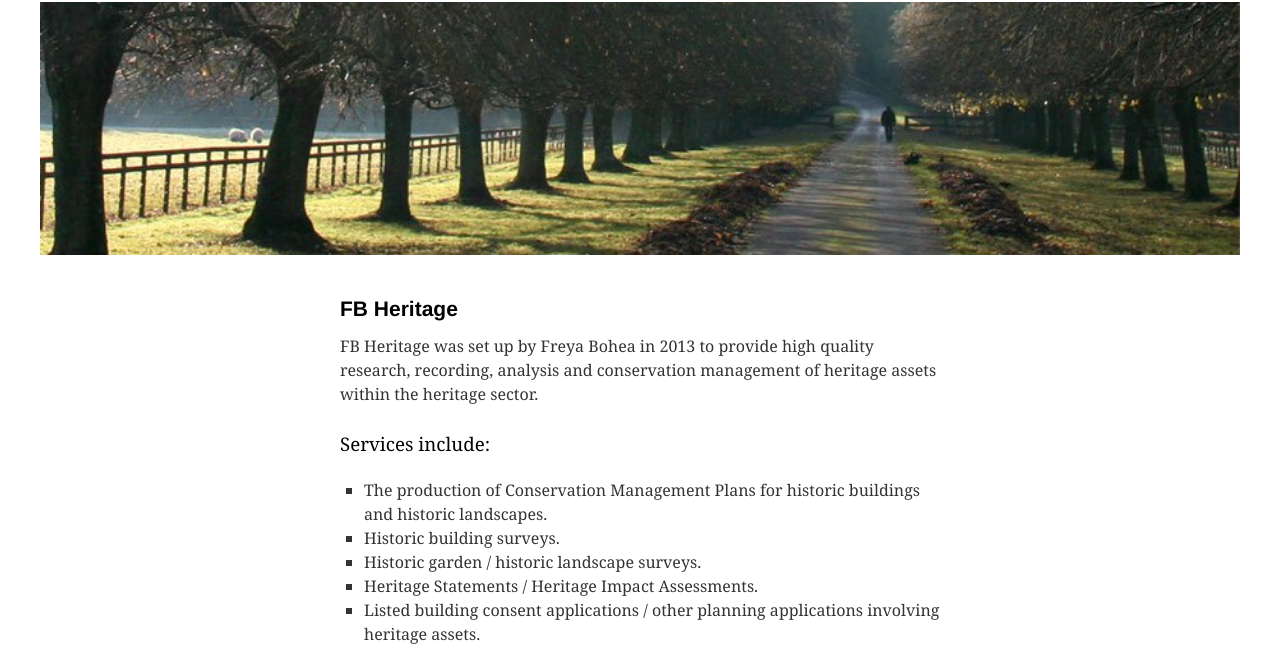
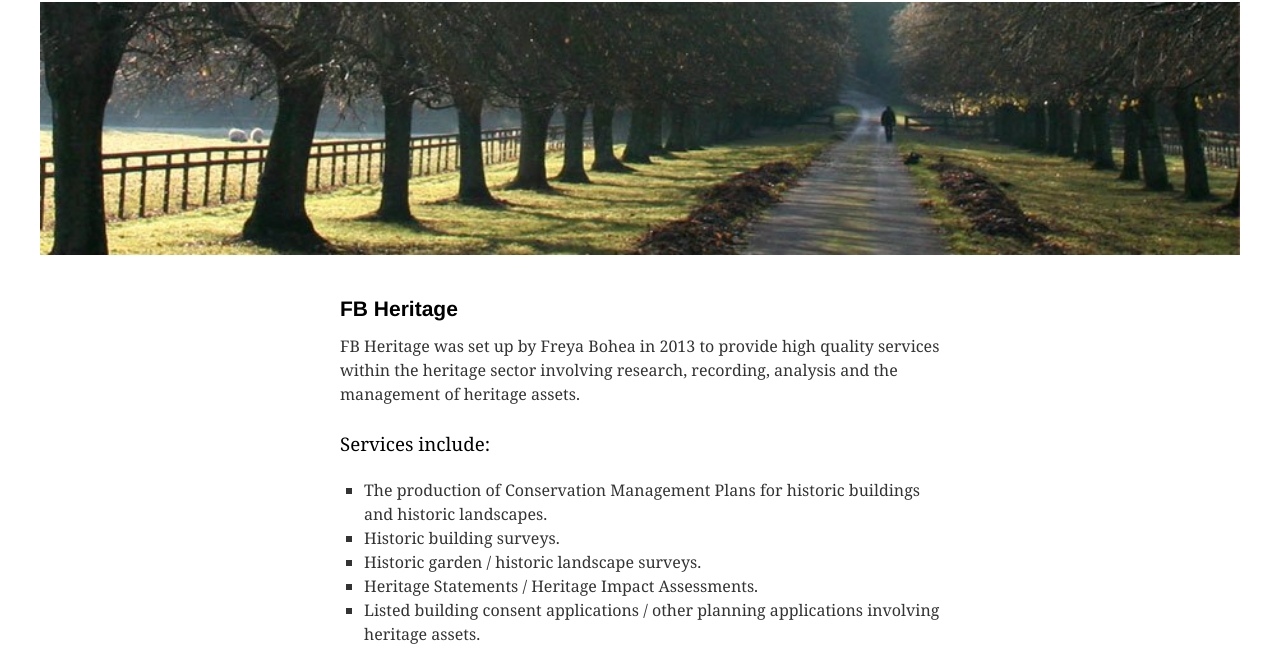
Before and after one commit to fbheritage/fbheritage.github.io, a plain HTML site: page index.html in a window 1280 px wide. Shown: the part 128-795 px from the top of the page. Drawn offline with Linux system fonts and the light colour scheme.

Commit message:
Copy update

```diff
--- a/index.html
+++ b/index.html
@@ -29,7 +29,7 @@
                 <div id="post-24" class="post-24 page type-page hentry">
                     <h2 class="entry-title">FB Heritage</h2>
                     <div class="entry-content">
-                        <p>FB Heritage was set up by Freya Bohea in 2013 to provide high quality research, recording, analysis and conservation management of heritage assets within the heritage sector.</p>
+                        <p>FB Heritage was set up by Freya Bohea in 2013 to provide high quality services within the heritage sector involving research, recording, analysis and the management of heritage assets.</p>
                         <h3>Services include:</h3>
                         <ul>
                             <li>The production of Conservation Management Plans for historic buildings and historic landscapes.</li>
```
